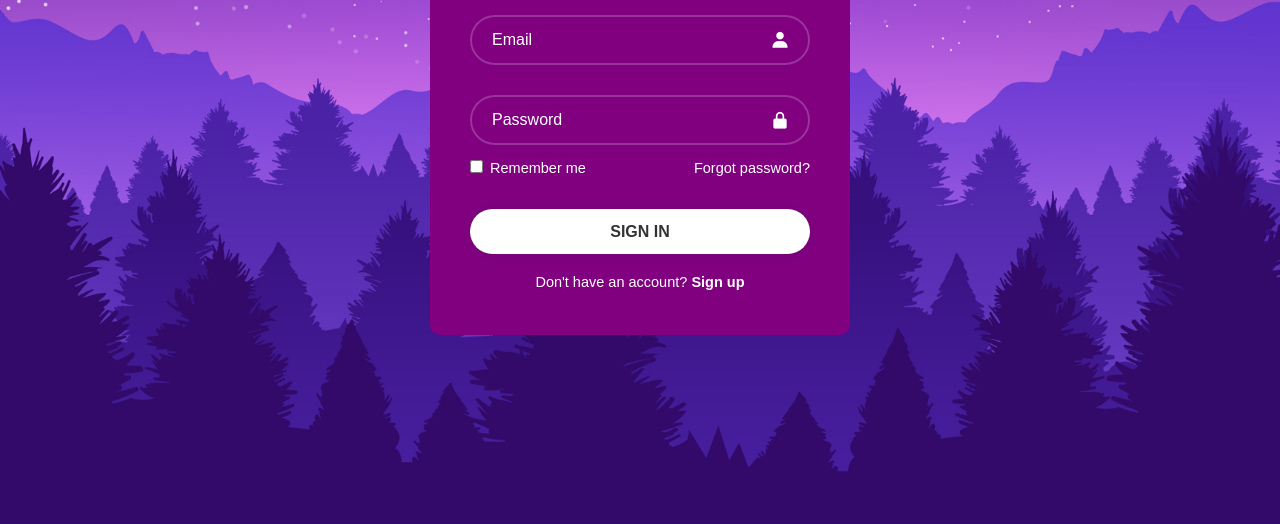
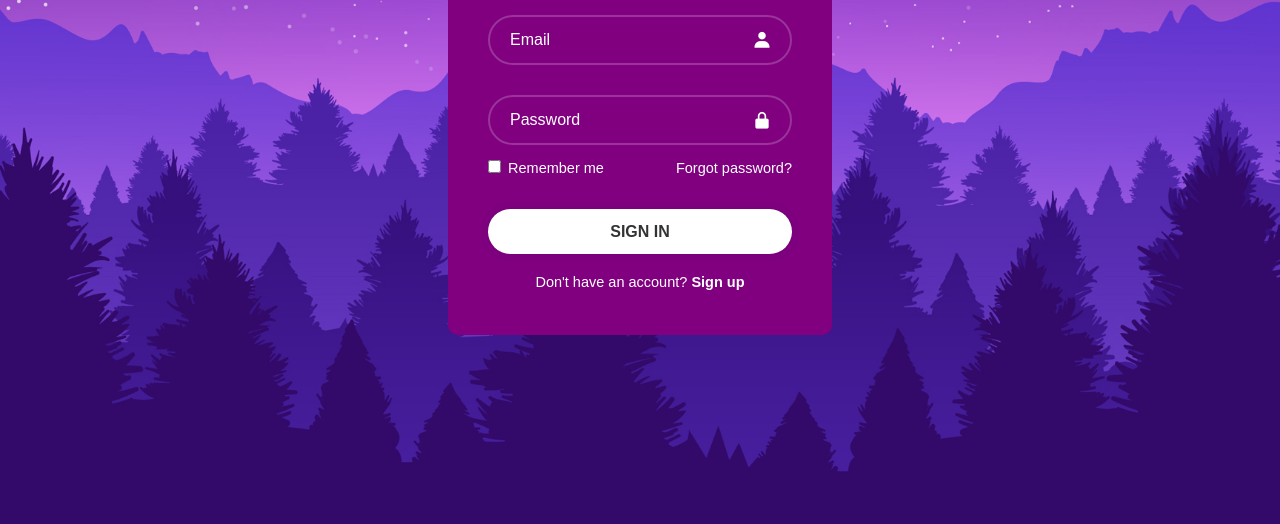
Before and after one commit to Lakkish/login, a plain HTML site: page index.html in a window 1280 px wide. Shown: the part 276-800 px from the top of the page. Drawn offline with nearby package versions, Linux system fonts and the light colour scheme.

Commit message:
Update style.css

```diff
--- a/style.css
+++ b/style.css
@@ -16,7 +16,7 @@ body{
 }
 
 .wrapper{
-    width:420px;
+    width:30%;
     background: purple;
     color: #fff;
     border-radius: 10px;
```
